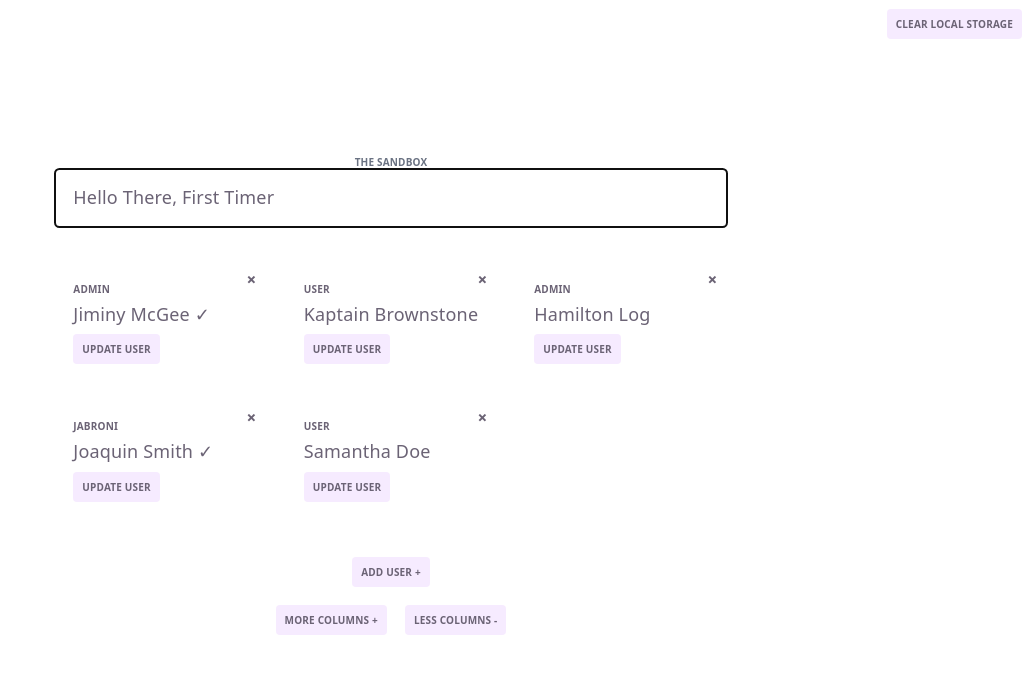
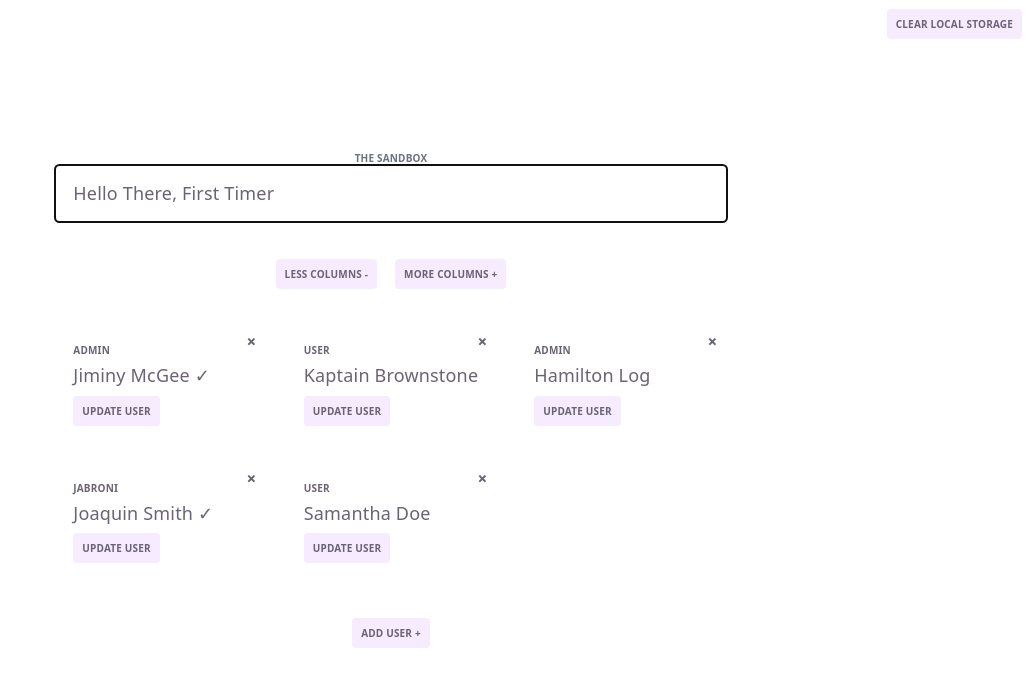
Before and after one commit to JakeR-Dev/react-ts-sandbox, a React (Vite) app: page / in a window 1280 px wide. Both pictures are taken after a click on the element "Hello There, First Timer". Shown: the top 686 px of the page, without its empty margins (249-1280 px from the left). Built offline with nearby package versions, Linux system fonts and the light colour scheme.

Commit message:
add / remove columns functionality

```diff
--- a/src/App.tsx
+++ b/src/App.tsx
@@ -58,6 +58,11 @@ function App() {
         setUsers(users)
       }
     }
+    // get stored value of 'sandboxCols' from localstorage
+    if (localStorage.getItem('sandboxCols')) {
+      const savedCols = localStorage.getItem('sandboxCols');
+      setDesktopCols(Number(savedCols))
+    }
   }, [])
 
   // whenever users is updated, save the new users array to localstorage
@@ -78,6 +83,10 @@ function App() {
       <section className="floater mx-auto max-w-4xl p-4 box-border">
         <PreTitle />
         <Headline beenHere={beenHere} />
+        <ColTweakers
+          setDesktopCols={setDesktopCols}
+          desktopCols={desktopCols}
+        />
         <div className={`users grid w-full gap-4 grid-cols-1 sm:grid-cols-2 md:grid-cols-${desktopCols}`}>
           {users.length > 0 ? (
             users.map((user, index) => (
@@ -97,10 +106,6 @@ function App() {
           users={users}
           setUsers={setUsers}
         />
-        <ColTweakers
-          setDesktopCols={setDesktopCols}
-          desktopCols={desktopCols}
-        />
       </section>
     </>
   )
--- a/src/components/ColTweakers.tsx
+++ b/src/components/ColTweakers.tsx
@@ -5,18 +5,26 @@ type ColTweakersProps = {
   setDesktopCols: React.Dispatch<React.SetStateAction<number>>
 }
 
+type Direction = 'up' | 'down';
+
 export const ColTweakers = ({ setDesktopCols, desktopCols }: ColTweakersProps) => {
+  const tweakCols = (direction: Direction) => {
+    const newCols = direction === 'up' ? desktopCols + 1 : desktopCols - 1;
+    setDesktopCols(newCols);
+    localStorage.setItem('sandboxCols', String(newCols));
+  }
+
   return (
-    <div className="col-tweakers mt-2 text-center">
+    <div className="col-tweakers mb-6 text-center">
       <button
         className="btn m-2"
-        onClick={() => setDesktopCols(desktopCols + 1)}>
-        More Columns +
+        onClick={() => tweakCols('down')}>
+        Less Columns -
       </button>
       <button
         className="btn m-2"
-        onClick={() => setDesktopCols(desktopCols - 1)}>
-        Less Columns -
+        onClick={() => tweakCols('up')}>
+        More Columns +
       </button>
     </div>
   )
--- a/src/components/Headline.tsx
+++ b/src/components/Headline.tsx
@@ -17,7 +17,7 @@ export const Headline = ({ beenHere }: { beenHere: boolean }) => {
     <>
       {showHeadline ? (
         <h1
-          className="mb-8 text-center"
+          className="mb-4 text-center"
           onClick={updateHeadline}>
           {headline}
         </h1>
@@ -25,7 +25,7 @@ export const Headline = ({ beenHere }: { beenHere: boolean }) => {
         <input
           type="text"
           defaultValue={headline}
-          className="block w-full border border-white mb-8 rounded-sm p-4"
+          className="block w-full border border-white mb-6 rounded-sm p-4"
           onBlur={headlineFieldExit}
           autoFocus
         />
```
